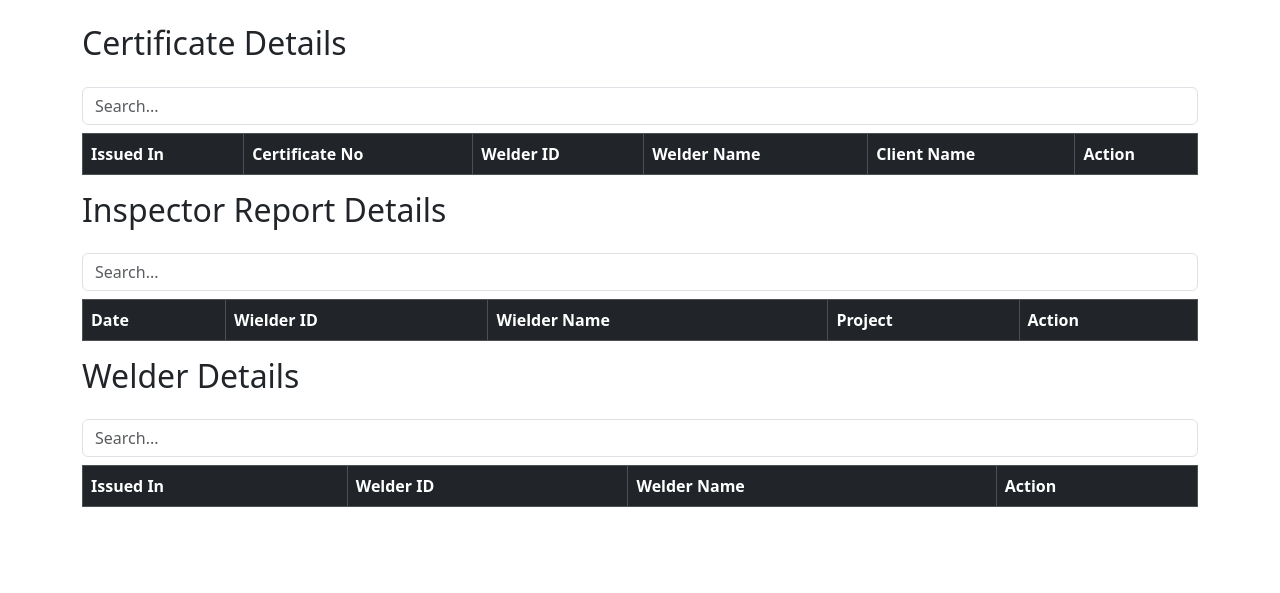
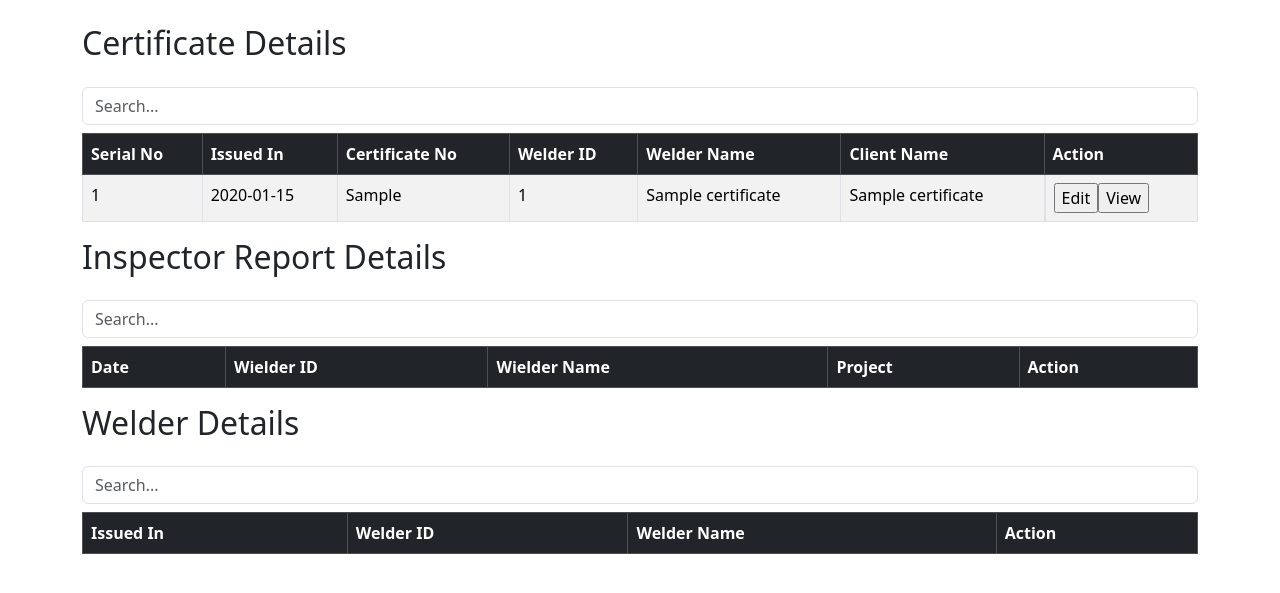
Before and after one commit to huzaifa003/Saudia, a Node server app: page /supervisor in a window 1280 px wide. Shown: the part 59-652 px from the top of the page. Run offline with Node 20, Linux system fonts and the light colour scheme; tables that the repository leaves empty hold one stand-in row (values such as "Sample post"); lists and menus that the app fills with data are empty; some libraries are stand-ins or nearby versions.

Commit message:
Added Certificate Front End

```diff
--- a/app.js
+++ b/app.js
@@ -8,7 +8,7 @@ var mongoose = require('mongoose')
 
 var app = express();
 app.use(upload({
-  debug : true
+  // debug : true
 }))
 
 var indexRouter = require('./routes/index');
--- a/routes/index.js
+++ b/routes/index.js
@@ -1,43 +1,61 @@
 var express = require('express');
-const user = require('../models/userModel')
-const Report = require ('../models/reportModel')
+const User = require('../models/userModel')
+const Report = require('../models/reportModel')
+const Card = require('../models/cardModel')
+const Certificate = require('../models/certificateModel')
 var router = express.Router();
 
 
-const getAllReports= async()=>{
- return await Report.find().exec()
+const getAllReports = async () => {
+  return await Report.find().exec()
 }
 
-router.get('/',function(req, res, next) {
+router.get('/', function (req, res, next) {
   res.render("authentication")
 });
-router.get('/supervisor',(req,res)=>{
+router.get('/supervisor', async (req, res) => {
+  const cardData = await Card.find().exec()
+  const reportData = await Report.find().exec()
+  const certificateData = await Certificate.find().exec()
 
-  res.render('Supervisor')
+  console.log("---------------- card DATA---------------------")
+  console.log(cardData);
+  console.log("---------------- card DATA END--------------------")
+
+  // console.log("---------------- report DATA---------------------")
+  // console.log(reportData);
+  // console.log("---------------- report DATA END--------------------")
+
+  // console.log("---------------- certificate DATA---------------------")
+  // console.log(certificateData);
+  // console.log("---------------- certificate DATA END--------------------")
+
+
+  res.render('Supervisor',{"cardData" : cardData, "reportData": reportData, "certificateData": certificateData})
 })
 
-router.post('/auth',  function(req, res) {
+router.post('/auth', function (req, res) {
   console.log(req.body.id);
   if (req.body.user_role === 'supervisor') {
-     const User = user.findOne({ 'userId':req.body.id, 'password': req.body.password });
-     console.log(User);
-     if(User){
+    const user = User.findOne({ 'userId': req.body.id, 'password': req.body.password });
+    console.log(user);
+    if (user) {
       console.log('User Found ');
       res.redirect('/supervisor')
-     }else{
+    } else {
       console.log('Not Found ');
-     }
+    }
   }
   if (req.body.user_role === 'inspector') {
-    const User = user.findOne({ 'userId':req.body.id, 'password': req.body.password });
-    console.log(User);
-    if(User){
-     console.log('User Found ');
-     res.render('inspector', {'records':[getAllReports()]})
-    }else{
-     console.log('Not Found ');
+    const user = User.findOne({ 'userId': req.body.id, 'password': req.body.password });
+    console.log(user);
+    if (user) {
+      console.log('User Found ');
+      res.render('inspector', { 'records': [getAllReports()] })
+    } else {
+      console.log('Not Found ');
     }
- }
+  }
 });
 
 module.exports = router;
--- a/views/Supervisor.ejs
+++ b/views/Supervisor.ejs
@@ -41,6 +41,7 @@
                         <table class="table table-bordered table-striped" id="certificateTable">
                             <thead class="table-dark">
                                 <tr>
+                                    <th> Serial No</th>
                                     <th>Issued In</th>
                                     <th>Certificate No</th>
                                     <th>Welder ID</th>
@@ -50,7 +51,26 @@
                                 </tr>
                             </thead>
                             <tbody>
+                                <% certificateData.forEach(function(certificate, index){ %>
+                                    <tr>
+                                        <td><%= index + 1 %></td>
+                                        <td><%= certificate.date_of_test %></td>
+                                        <td><%= certificate.certificateNo %></td>
+                                        <td><%= certificate.welderId %></td>
+                                        <td><%= certificate.welderName %></td>
+                                        <td><%= certificate.clientName %></td>
+                                        <td style="display: flex; align-items: stretch;">
+                                            <form action="/certificate/edit/:<%= certificate.certificateNo %>" method="GET">
+                                            <input id="" type="submit" value="Edit"></input>
+                                            </form>
 
+                                            <form action="/certificate/view/:<%= certificate.certificateNo %>">
+                                            <input type="submit" value="View"></input>
+                                            </form>
+                                        </td>
+
+                                    </tr>
+                                <% }) %>
                             </tbody>
                         </table>
 
```
Also changed, not shown: abc.png (deleted), qrcode.png (deleted).
